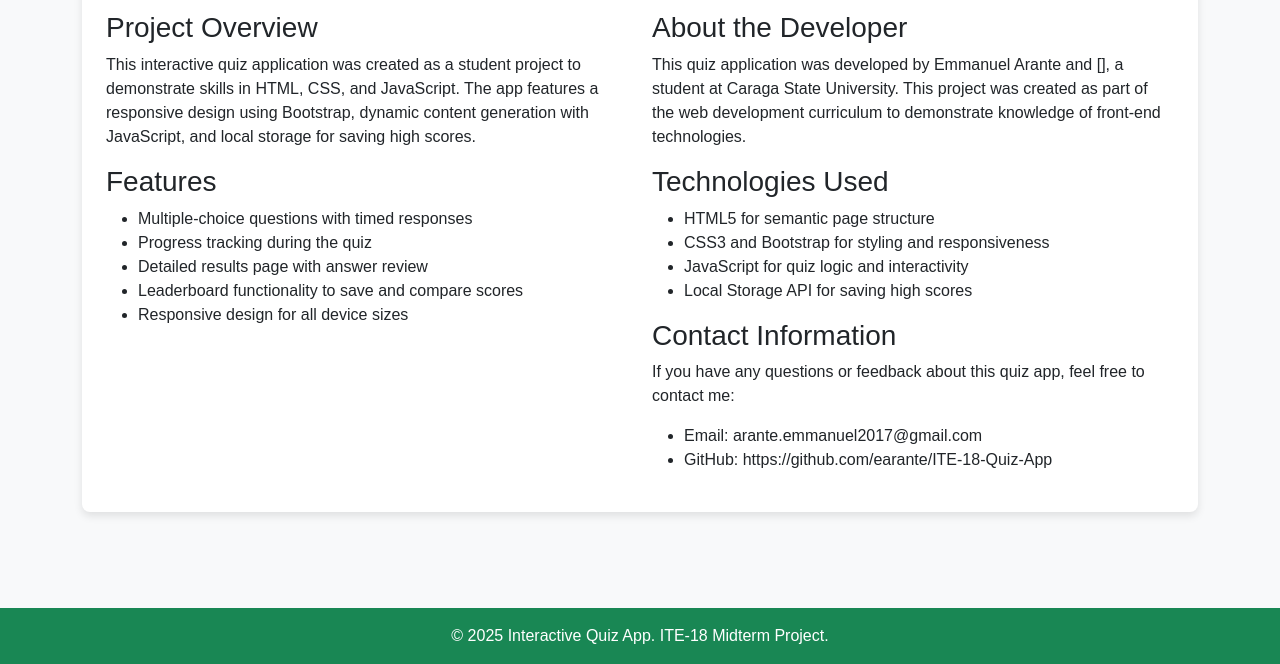
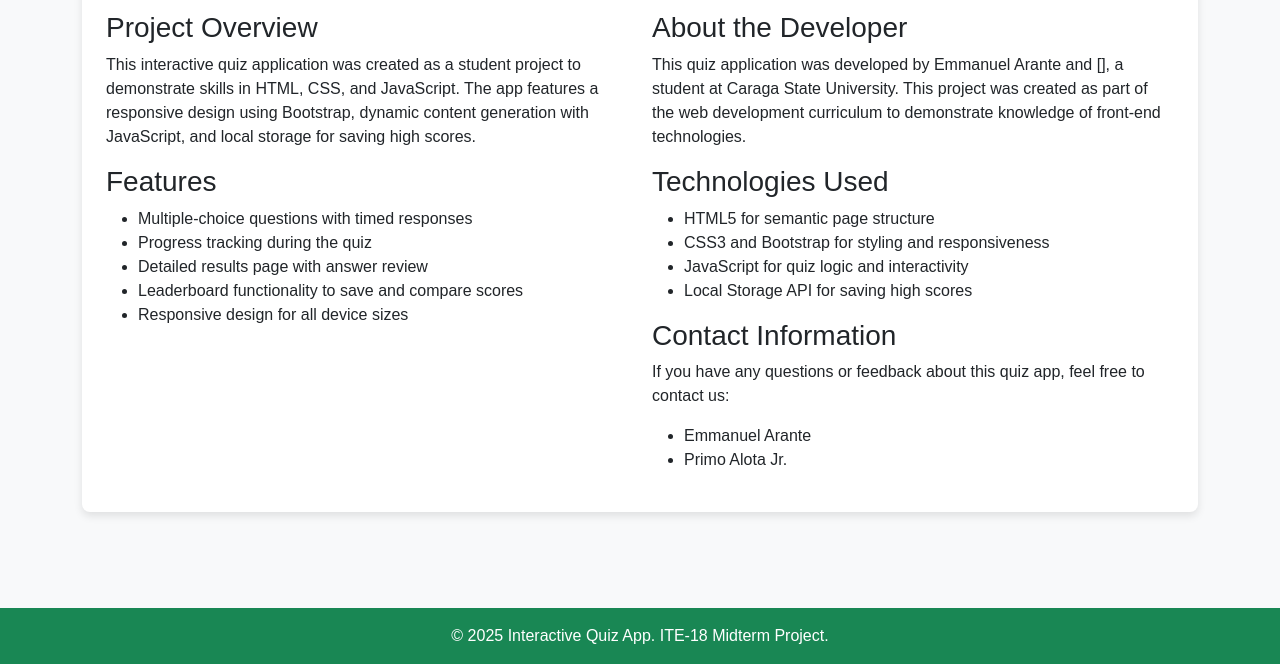
Before and after one commit to earante/ITE-18-Quiz-App, a plain HTML site: page about.html in a window 1280 px wide. Shown: the part 235-899 px from the top of the page. Drawn offline with Linux system fonts and the light colour scheme.

Commit message:
fifth commit

```diff
--- a/about.html
+++ b/about.html
@@ -92,11 +92,11 @@
             <h3>Contact Information</h3>
             <p>
               If you have any questions or feedback about this quiz app, feel
-              free to contact me:
+              free to contact us:
             </p>
             <ul>
-              <li>Email: arante.emmanuel2017@gmail.com</li>
-              <li>GitHub: https://github.com/earante/ITE-18-Quiz-App</li>
+              <li>Emmanuel Arante</li>
+              <li>Primo Alota Jr.</li>
             </ul>
           </div>
         </div>
--- a/css/styles.css
+++ b/css/styles.css
@@ -1,5 +1,3 @@
-/* Custom Styles for Quiz App */
-
 html,
 body {
   background-color: #f8f9fa;
--- a/js/app.js
+++ b/js/app.js
@@ -1,5 +1,3 @@
-// Main Quiz Application Logic
-
 // Global variables
 let currentQuestionIndex = 0;
 let score = 0;
--- a/js/leaderboard.js
+++ b/js/leaderboard.js
@@ -1,5 +1,3 @@
-// Leaderboard Functionality
-
 // Initialize leaderboard when the page loads
 document.addEventListener("DOMContentLoaded", function () {
   displayLeaderboard();
```
